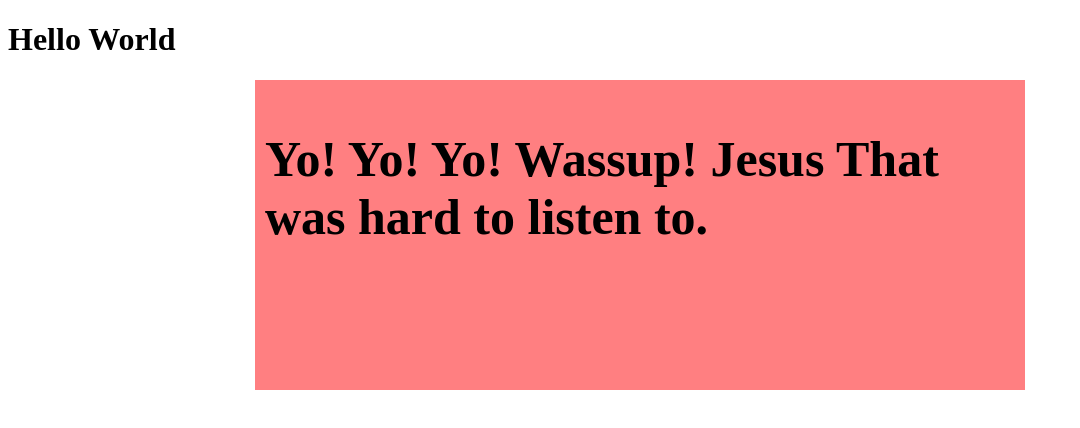
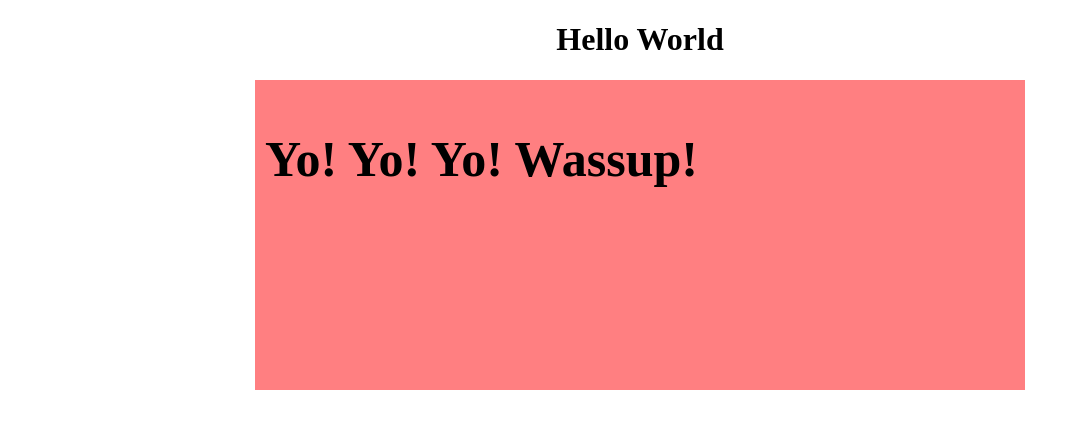
Before and after one commit to ThatBerryKid/ThatBerryKid.github.io, a plain HTML site: page index.html in a window 1280 px wide. Shown: the whole page, without its empty margins (0-1080 px from the left). Drawn offline with Linux system fonts and the light colour scheme.

```diff
--- a/index.html
+++ b/index.html
@@ -14,7 +14,7 @@
 	</style>
 </head>
 <body>
-	<h1>Hello World</h1>
-	<p>Yo! Yo! Yo! Wassup! Jesus That was hard to listen to.</p>
+	<center><h1>Hello World</h1></center>
+	<p>Yo! Yo! Yo! Wassup!</p>
 </body>
 </html>
```
